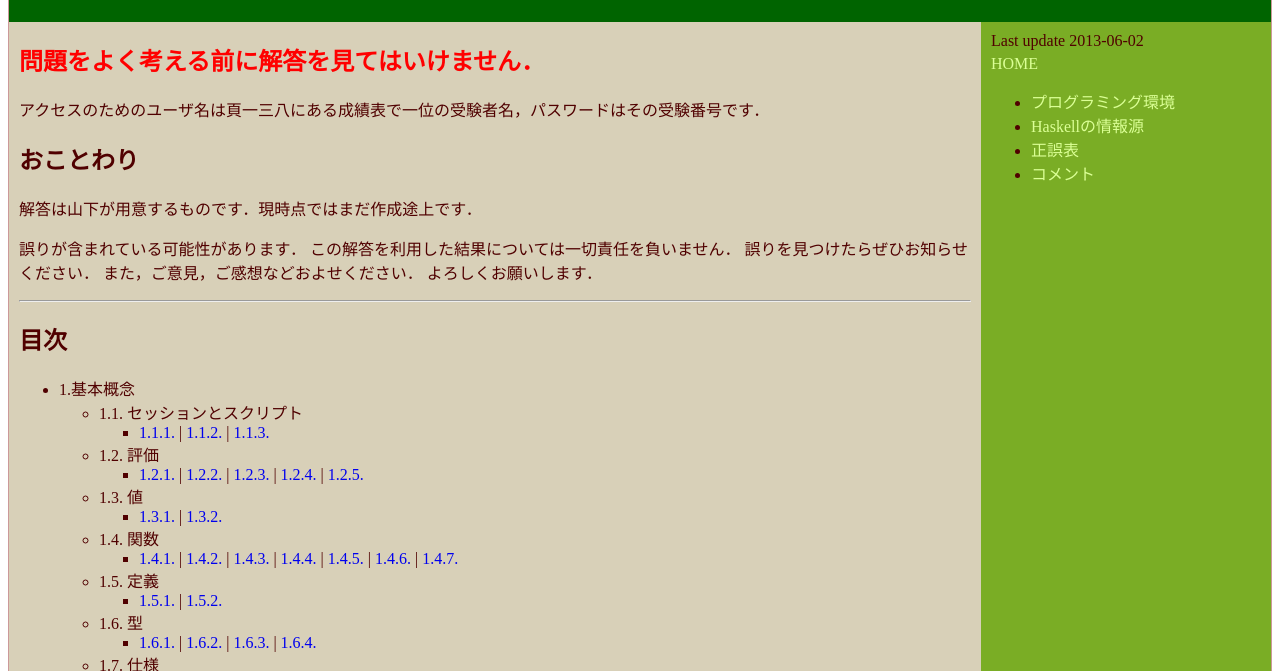
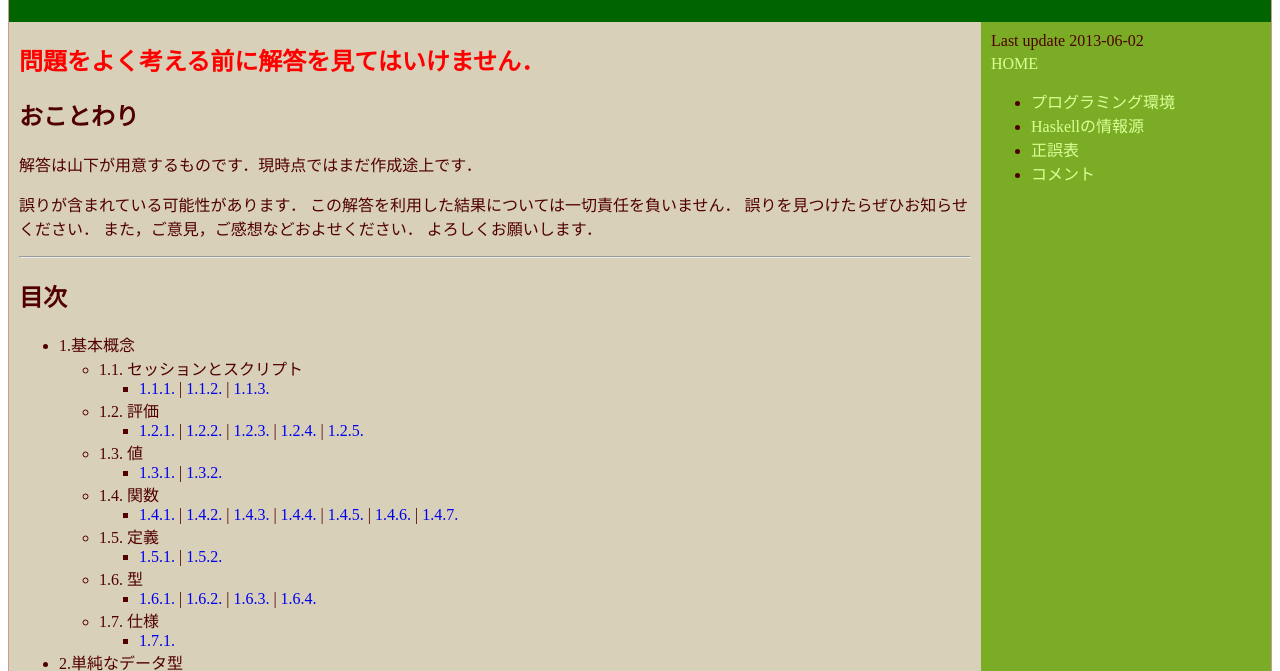
Before and after one commit to sampou-org/ifph, a plain HTML site: page TOCExer.html in a window 1280 px wide. Shown: the part 115-786 px from the top of the page. Drawn offline with Linux system fonts and the light colour scheme.

Commit message:
remove access authorization

```diff
--- a/TOCExer.html
+++ b/TOCExer.html
@@ -11,7 +11,7 @@
 — 練習問題解答</h1>
 </div>
 <div class="structure" id="container"><div id="primary-contents"><div id="box"><h2 id="問題をよく考える前に解答を見てはいけません"><span style="color:red">問題をよく考える前に解答を見てはいけません．</span></h2>
-<p>アクセスのためのユーザ名は頁一三八にある成績表で一位の受験者名，パスワードはその受験番号です．<br /></p>
+<!-- <p>アクセスのためのユーザ名は頁一三八にある成績表で一位の受験者名，パスワードはその受験番号です．<br /></p> -->
 <h2 id="おことわり">おことわり</h2>
 <p>解答は山下が用意するものです．現時点ではまだ作成途上です．</p>
 <p>誤りが含まれている可能性があります． この解答を利用した結果については一切責任を負いません． 誤りを見つけたらぜひお知らせください． また，ご意見，ご感想などおよせください． よろしくお願いします．</p>
```
Also changed, not shown: 1 other file.
